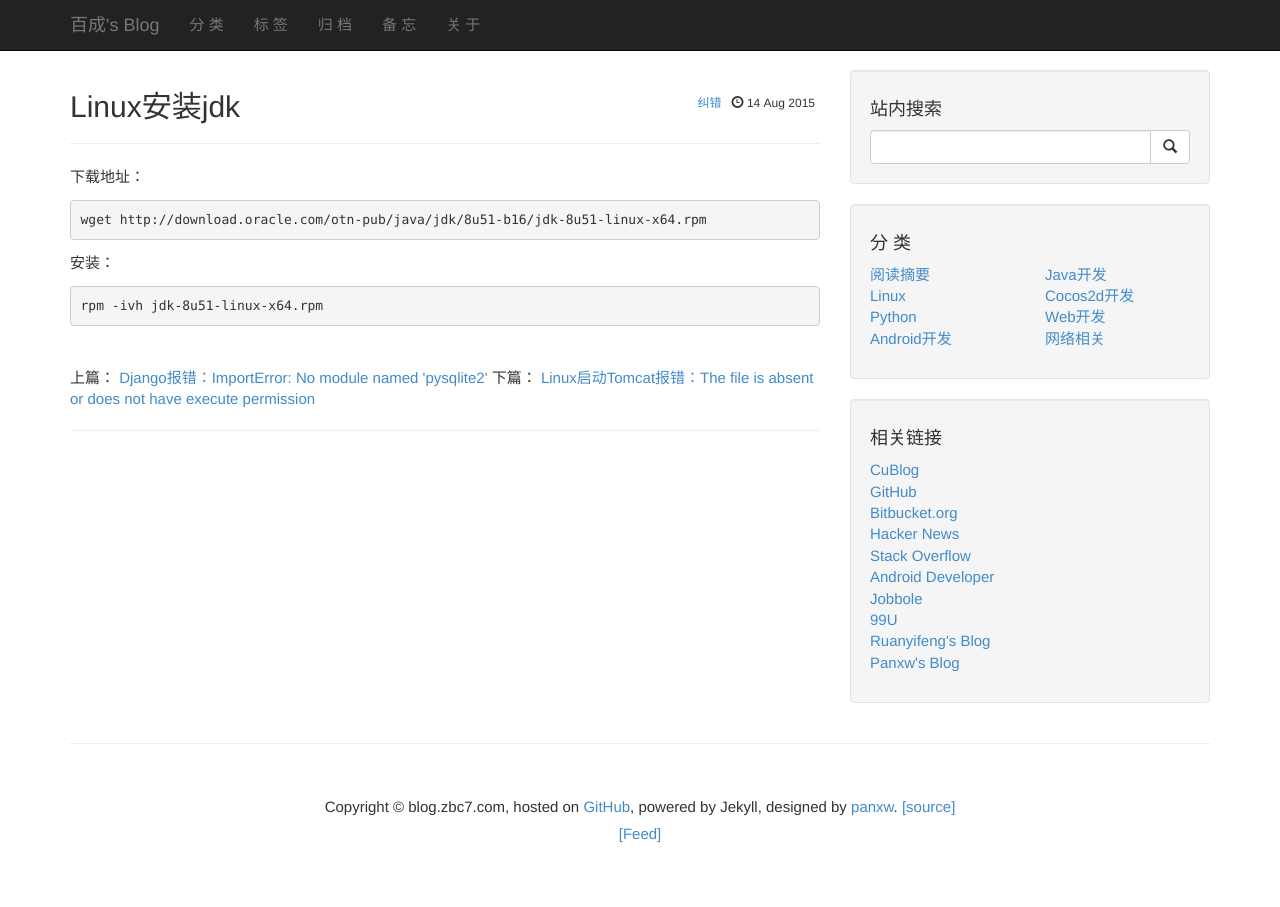
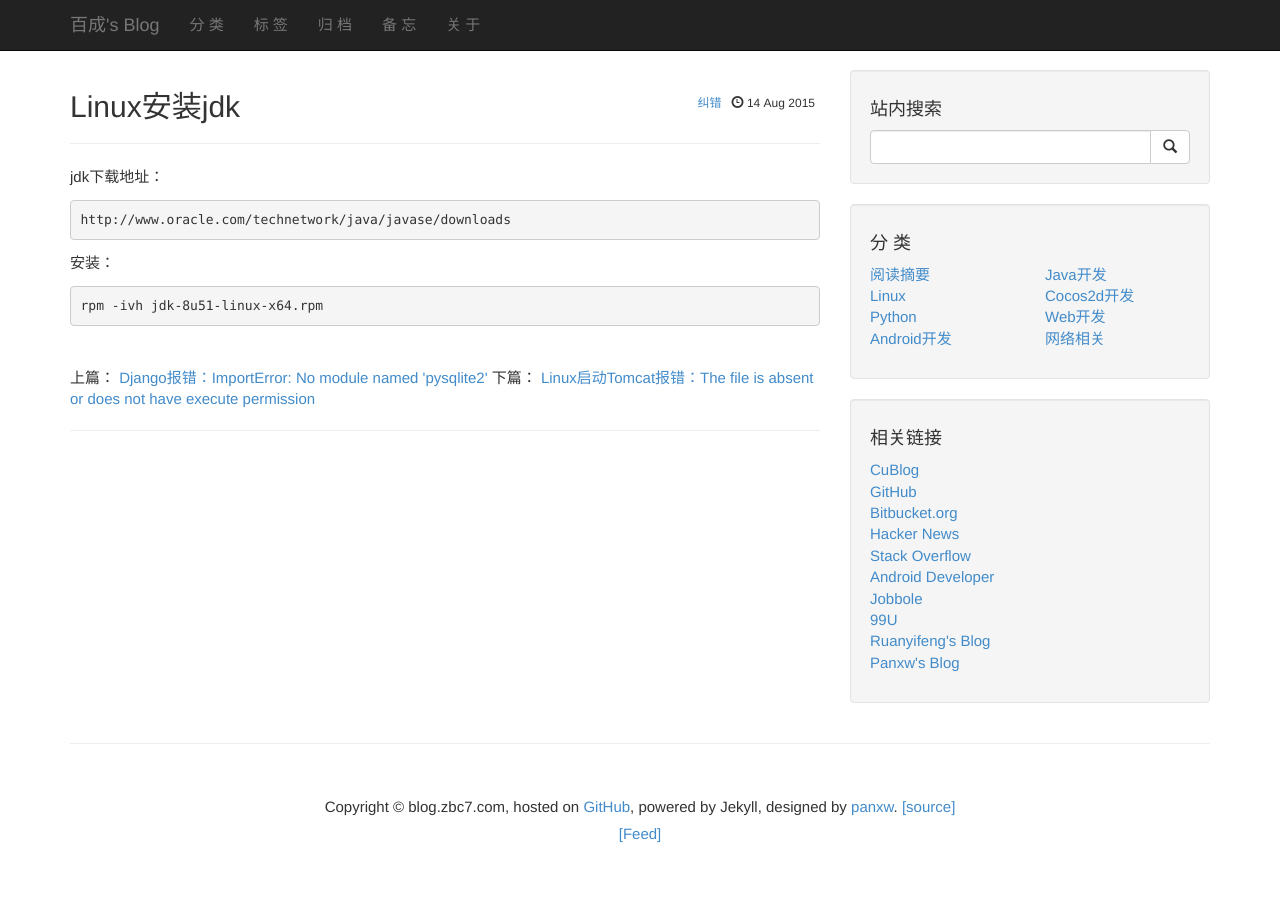
Before and after one commit to zbc0512/zbc0512.github.io, a Jekyll site: the page built from _posts/2015-08-14-linux-jdk-install.md, in a window 1280 px wide. Built offline with Jekyll 4.4.1, drawn with Linux system fonts in a browser that asks for light colours; Markdown is read by kramdown in place of the engine named in the settings; comment, search, counter and statistics services are not loaded.

Commit message:
Update 2015-08-14-linux-jdk-install.md

```diff
--- a/_posts/2015-08-14-linux-jdk-install.md
+++ b/_posts/2015-08-14-linux-jdk-install.md
@@ -5,9 +5,9 @@ title: "Linux安装jdk"
 tags: ["Linux", "Java"]
 ---
 
-下载地址：
+jdk下载地址：
 
-    wget http://download.oracle.com/otn-pub/java/jdk/8u51-b16/jdk-8u51-linux-x64.rpm
+    http://www.oracle.com/technetwork/java/javase/downloads
 
 安装：
 
```
